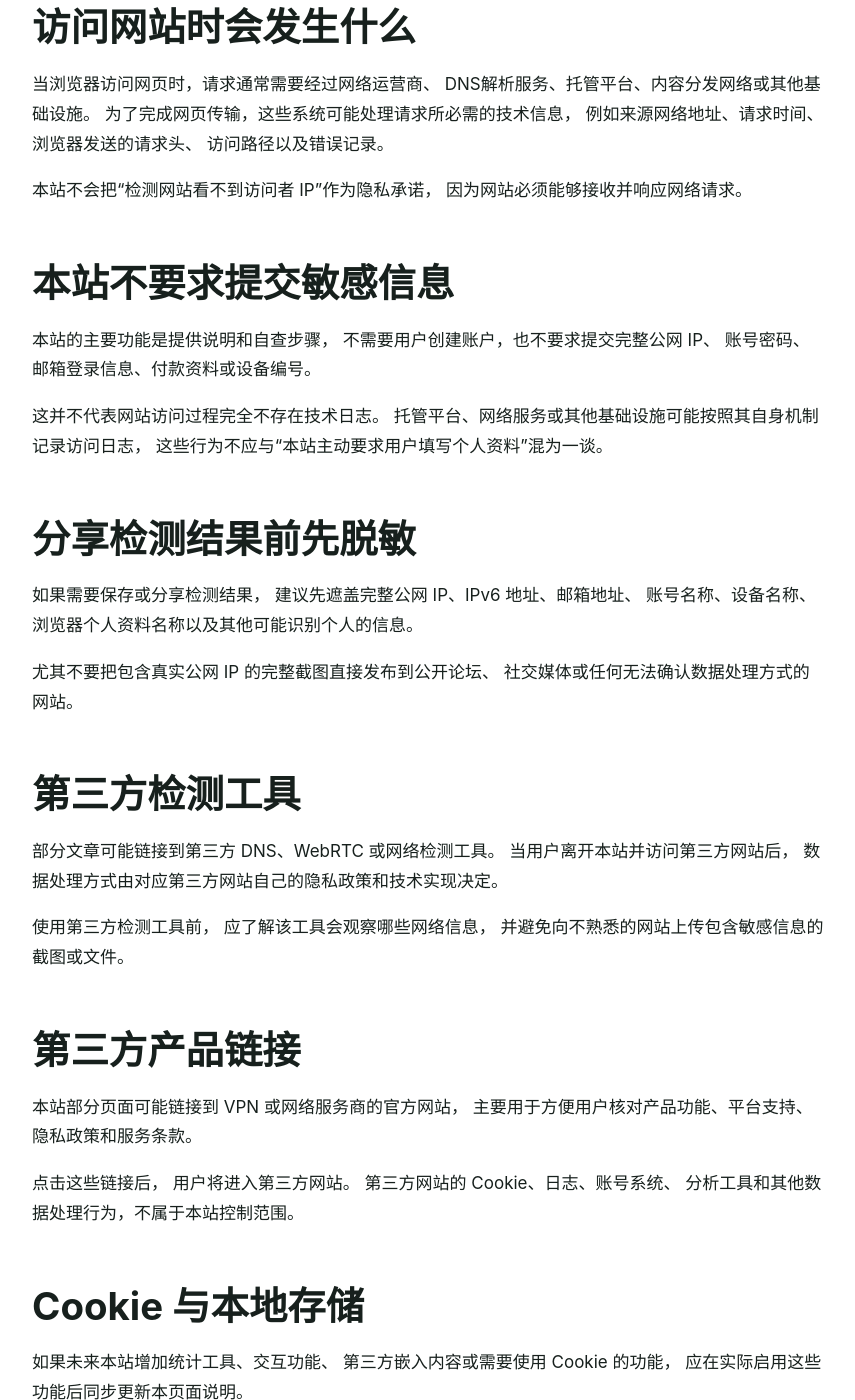
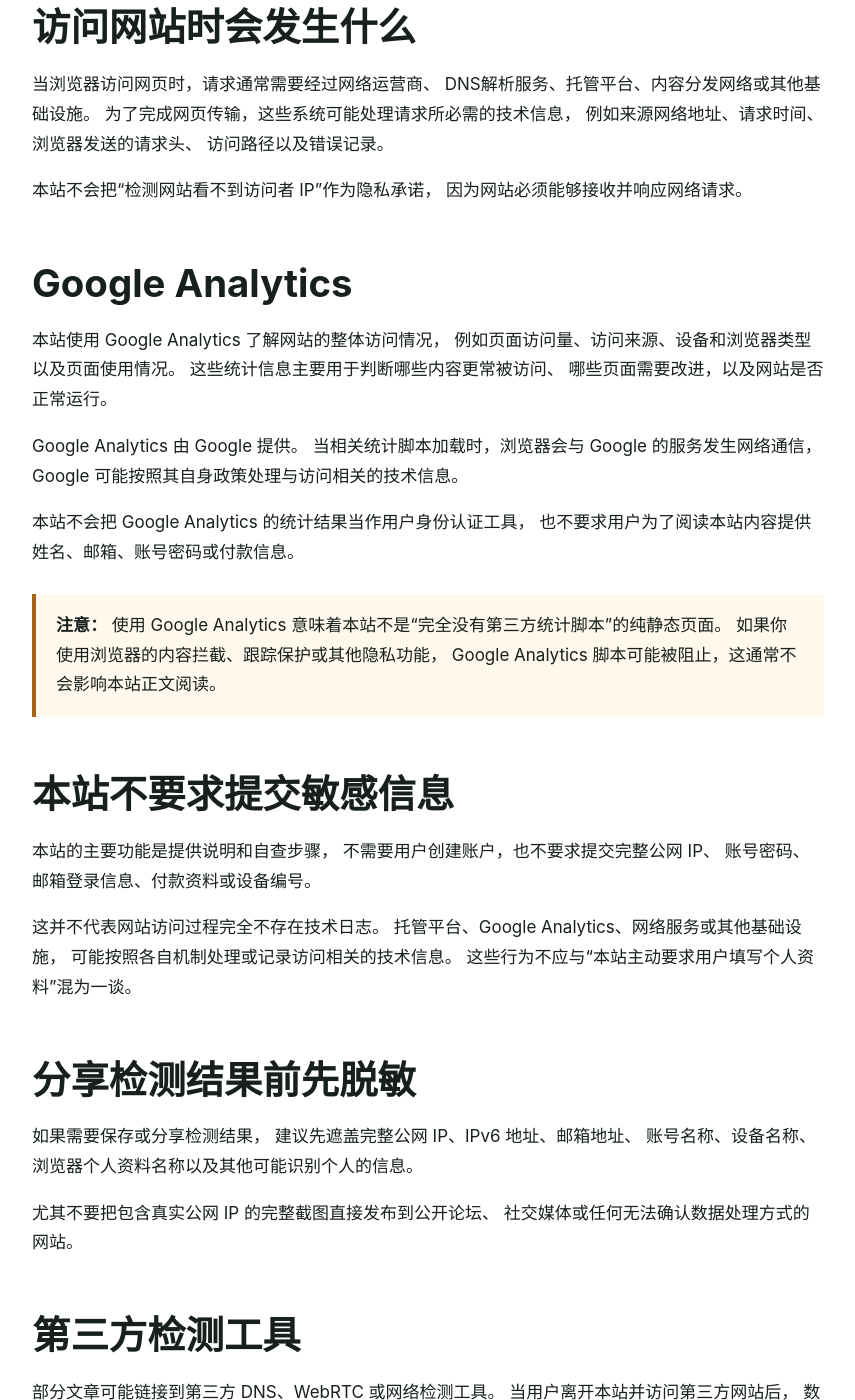
Before and after one commit to ximenshu2/ximenshu2.github.io, a Jekyll site: the page built from privacy-policy/index.html, in a window 1280 px wide and 1400 px high, scrolled down 605 px. Shown: the whole window, without its empty margins (212-1067 px from the left). Built offline with Jekyll 4.4.1, drawn with Linux system fonts in a browser that asks for light colours; some of the changed text lies outside the part shown.

Commit message:
Update index.html

```diff
--- a/privacy-policy/index.html
+++ b/privacy-policy/index.html
@@ -1,7 +1,7 @@
 ---
 layout: default
 title: 隐私说明｜网络隐私检测指南
-description: 了解访问本站时可能涉及的网络信息、第三方链接、检测工具边界以及本站对敏感信息的处理原则。
+description: 了解访问本站时可能涉及的网络信息、Google Analytics、第三方链接、检测工具边界以及本站对敏感信息的处理原则。
 schema_type: WebPage
 date_modified: 2026-08-17
 ---
@@ -44,6 +44,33 @@
     因为网站必须能够接收并响应网络请求。
   </p>
 
+  <h2>Google Analytics</h2>
+
+  <p>
+    本站使用 Google Analytics 了解网站的整体访问情况，
+    例如页面访问量、访问来源、设备和浏览器类型以及页面使用情况。
+    这些统计信息主要用于判断哪些内容更常被访问、
+    哪些页面需要改进，以及网站是否正常运行。
+  </p>
+
+  <p>
+    Google Analytics 由 Google 提供。
+    当相关统计脚本加载时，浏览器会与 Google 的服务发生网络通信，
+    Google 可能按照其自身政策处理与访问相关的技术信息。
+  </p>
+
+  <p>
+    本站不会把 Google Analytics 的统计结果当作用户身份认证工具，
+    也不要求用户为了阅读本站内容提供姓名、邮箱、账号密码或付款信息。
+  </p>
+
+  <div class="note">
+    <strong>注意：</strong>
+    使用 Google Analytics 意味着本站不是“完全没有第三方统计脚本”的纯静态页面。
+    如果你使用浏览器的内容拦截、跟踪保护或其他隐私功能，
+    Google Analytics 脚本可能被阻止，这通常不会影响本站正文阅读。
+  </div>
+
   <h2>本站不要求提交敏感信息</h2>
 
   <p>
@@ -54,7 +81,8 @@
 
   <p>
     这并不代表网站访问过程完全不存在技术日志。
-    托管平台、网络服务或其他基础设施可能按照其自身机制记录访问日志，
+    托管平台、Google Analytics、网络服务或其他基础设施，
+    可能按照各自机制处理或记录访问相关的技术信息。
     这些行为不应与“本站主动要求用户填写个人资料”混为一谈。
   </p>
 
@@ -103,30 +131,30 @@
   <h2>Cookie 与本地存储</h2>
 
   <p>
-    如果未来本站增加统计工具、交互功能、
-    第三方嵌入内容或需要使用 Cookie 的功能，
-    应在实际启用这些功能后同步更新本页面说明。
+    Google Analytics 及其相关服务可能使用浏览器存储机制、
+    Cookie 或其他技术来完成统计和测量功能。
+    实际行为可能受到浏览器设置、地区规则、
+    Google 当前产品配置以及用户隐私工具的影响。
   </p>
 
   <p>
-    在没有持续核对网站实现和托管环境的情况下，
-    不应把“完全不使用 Cookie”“完全不记录日志”
-    或“完全不处理访问数据”写成永久承诺。
+    因此，本站不应再声明“完全不使用 Cookie”
+    或“完全没有第三方跟踪脚本”。
   </p>
 
   <h2>托管平台与基础设施</h2>
 
   <p>
     本站通过第三方基础设施提供网页访问。
-    网络请求在传输和托管过程中，
+    网络请求在传输、托管和统计过程中，
     可能受到相关基础设施提供方自己的服务条款、
     安全策略和隐私政策约束。
   </p>
 
   <p>
     因此，本站能够控制的内容发布行为，
-    与托管平台为了提供、保护和维护服务而进行的技术处理，
-    应分别理解。
+    与托管平台、Google Analytics 以及其他网络基础设施
+    为提供服务而进行的技术处理，应分别理解。
   </p>
 
   <h2>检测内容不等于安全审计</h2>
@@ -146,7 +174,7 @@
   <h2>隐私说明如何更新</h2>
 
   <p>
-    如果本站未来加入新的统计工具、表单、
+    如果本站未来增加或移除统计工具、表单、
     第三方脚本、嵌入内容或其他可能改变数据处理方式的功能，
     应同步修改本页面，并更新“最后更新”日期。
   </p>
```
